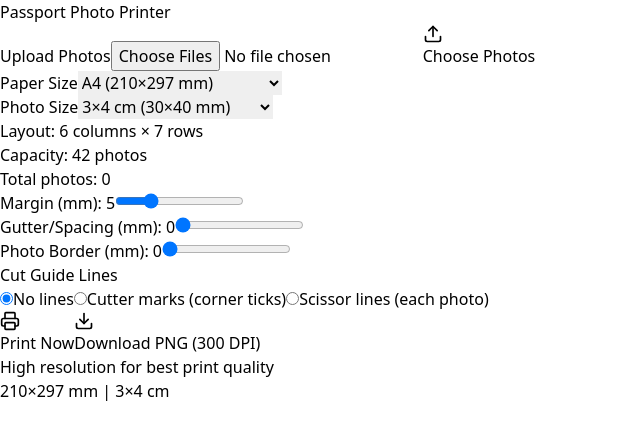
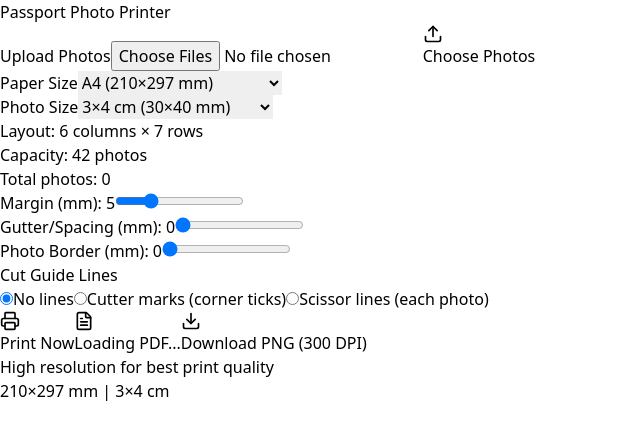
Before and after one commit to Venome/passport-photo-printer, a React (Vite) app: page / in a window 1280 px wide. Shown: the top 436 px of the page, without its empty margins (0-640 px from the left). Built offline with nearby package versions, Linux system fonts and the light colour scheme.

Commit message:
add save as PDF

```diff
--- a/src/App.jsx
+++ b/src/App.jsx
@@ -1,5 +1,5 @@
-import React, { useState, useRef } from 'react';
-import { Upload, Download, ImageIcon, Trash2, Printer } from 'lucide-react';
+import React, { useState, useRef, useEffect } from 'react';
+import { Upload, Download, ImageIcon, Trash2, Printer, FileText } from 'lucide-react';
 
 const PassportPhotoPrinter = () => {
   // Preset ukuran pas foto dalam mm
@@ -34,6 +34,20 @@ const PassportPhotoPrinter = () => {
   const canvasRef = useRef(null);
   const printCanvasRef = useRef(null);
   const fileInputRef = useRef(null);
+  const [jsPDFLoaded, setJsPDFLoaded] = useState(false);
+
+  // Load jsPDF dari CDN
+  useEffect(() => {
+    const script = document.createElement('script');
+    script.src = 'https://cdnjs.cloudflare.com/ajax/libs/jspdf/2.5.1/jspdf.umd.min.js';
+    script.async = true;
+    script.onload = () => setJsPDFLoaded(true);
+    document.body.appendChild(script);
+
+    return () => {
+      document.body.removeChild(script);
+    };
+  }, []);
 
   const loadImageWithExif = (file) => {
     return new Promise((resolve) => {
@@ -344,8 +358,8 @@ const PassportPhotoPrinter = () => {
     }
   };
 
-  // Download PDF menggunakan canvas to blob
-  const downloadPDF = () => {
+  // Download PNG
+  const downloadPNG = () => {
     const canvas = canvasRef.current;
     renderToCanvas(canvas, 300);
 
@@ -353,9 +367,47 @@ const PassportPhotoPrinter = () => {
       const url = URL.createObjectURL(blob);
       const link = document.createElement('a');
       link.href = url;
-      link.download = 'pas-foto-300dpi.png';
+      link.download = 'passport-photo-300dpi.png';
       link.click();
       URL.revokeObjectURL(url);
+    }, 'image/png');
+  };
+
+  // Download PDF
+  const downloadPDF = () => {
+    if (!jsPDFLoaded || !window.jspdf) {
+      alert('PDF library is still loading. Please wait a moment and try again.');
+      return;
+    }
+
+    const canvas = canvasRef.current;
+    renderToCanvas(canvas, 300);
+
+    canvas.toBlob((blob) => {
+      const url = URL.createObjectURL(blob);
+      const img = new Image();
+
+      img.onload = () => {
+        const paper = selectedPaper.label === 'Custom' ? customPaper : selectedPaper;
+        const { jsPDF } = window.jspdf;
+
+        // Buat PDF dengan ukuran kertas yang sesuai
+        const pdf = new jsPDF({
+          orientation: paper.width > paper.height ? 'landscape' : 'portrait',
+          unit: 'mm',
+          format: [paper.width, paper.height]
+        });
+
+        // Tambahkan image ke PDF (full size, 300 DPI quality)
+        pdf.addImage(img, 'PNG', 0, 0, paper.width, paper.height, '', 'FAST');
+
+        // Download PDF
+        pdf.save('passport-photo.pdf');
+
+        URL.revokeObjectURL(url);
+      };
+
+      img.src = url;
     }, 'image/png');
   };
 
@@ -680,6 +732,15 @@ const PassportPhotoPrinter = () => {
 
           <button
             onClick={downloadPDF}
+            disabled={photos.length === 0 || !jsPDFLoaded}
+            className="w-full bg-red-500 hover:bg-red-600 disabled:bg-gray-300 disabled:cursor-not-allowed text-white py-3 px-4 rounded flex items-center justify-center gap-2 font-semibold"
+          >
+            <FileText size={20} />
+            {jsPDFLoaded ? 'Download PDF' : 'Loading PDF...'}
+          </button>
+
+          <button
+            onClick={downloadPNG}
             disabled={photos.length === 0}
             className="w-full bg-green-500 hover:bg-green-600 disabled:bg-gray-300 disabled:cursor-not-allowed text-white py-3 px-4 rounded flex items-center justify-center gap-2 font-semibold"
           >
```
